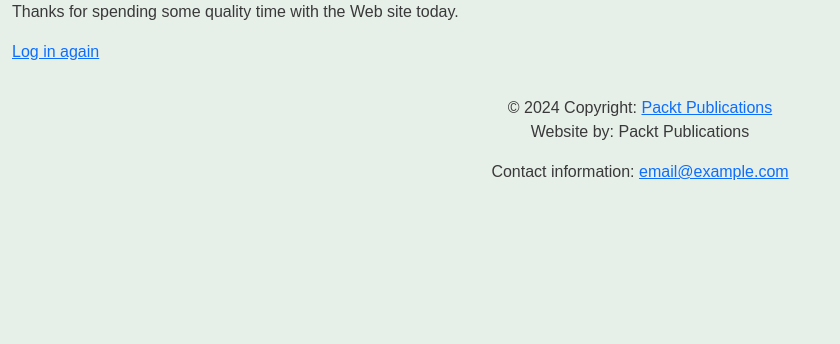
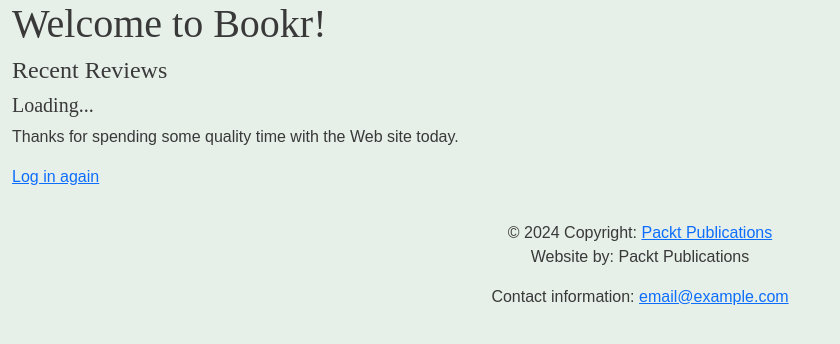
Before and after one commit to natcobbinah/Bookr_Django, a Django app: template templates/registration/logged_out.html in a window 1280 px wide. Shown: the part 100-444 px from the top of the page, without its empty margins (0-840 px from the left). Run offline with Django 3.2, Linux system fonts and the light colour scheme; the template is opened without the code that fills it, so the values that code supplies are empty; parts of the project's set-up code (start-up, migrations or seed data) failed here and were passed over.

Commit message:
recent reviews generated with react library

```diff
--- /dev/null
+++ b/static/js/recent-reviews.js
@@ -0,0 +1,145 @@
+class ReviewDisplay extends React.Component {
+    constructor(props) {
+        super(props);
+        this.state = {
+            review: props.review
+        }
+    }
+
+    render() {
+        const review = this.state.review
+        return (
+            <div className="col mb-4">
+                <div className="card">
+                    <div className="card-body">
+                        <h5 className="card-title">
+                            {review.book}
+                        </h5>
+                        <strong>({review.rating})</strong>
+                        <h6 className="card-subtitle mb-2 text-muted">
+                            {review.creator.email}
+                        </h6>
+                        <p className="card-text">
+                            {review.content}
+                        </p>
+                    </div>
+                    <div className="card-footer">
+                        <a href={'/book/' + review.book_id + '/'} className="card-link">
+                            View Book
+                        </a>
+                    </div>
+                </div>
+            </div>
+        )
+    }
+}
+
+class RecentReviews extends React.Component {
+    constructor(props) {
+        super(props);
+        this.state = {
+            reviews: [],
+            currentUrl: "http://127.0.0.1:8000/api/reviews?limit=3",
+            nextUrl: null,
+            previousUrl: null,
+            loading: false
+        }
+    }
+
+    fetchReviews() {
+        if (this.state.loading)
+            return;
+        this.setState({
+            loading: true
+        })
+
+        fetch(this.state.currentUrl, {
+            method: 'GET',
+            headers: {
+                Accept: 'application/json',
+            }
+        }).then((response) => {
+            return response.json();
+        }).then((data) => {
+            this.setState({
+                loading: false,
+                reviews: data.results,
+                nextUrl: data.next,
+                previousUrl: data.previous,
+            })
+        })
+    }
+
+    componentDidMount() {
+        this.fetchReviews()
+    }
+
+    loadNext() {
+        if (this.state.nextUrl == null)
+            return;
+
+        this.state.currentUrl = this.state.nextUrl;
+        this.fetchReviews()
+    }
+
+    loadPrevious() {
+        if (this.state.previousUrl === null)
+            return;
+
+        this.state.currentUrl = this.state.previousUrl;
+        this.fetchReviews()
+    }
+
+    render() {
+        if (this.state.loading) {
+            return <h5>Loading...</h5>
+        }
+
+        const previousButton = (
+            <button
+                className="btn btn-primary mb-3 mx-5"
+                onClick={
+                    () => { this.loadPrevious() }
+                }
+                disabled={this.state.previousUrl == null}
+            >
+                Previous
+            </button>
+        );
+
+        const nextButton = (
+            <button
+                className="btn btn-primary mb-3 float-right"
+                onClick={() => { this.loadNext() }}
+                disabled={this.state.nextUrl == null}
+            >
+                Next
+            </button>
+        );
+
+        let reviewItems = '';
+
+        if (this.state.reviews.length === 0) {
+            reviewItems = <h5>No reviews to display</h5>
+        } else {
+            reviewItems = this.state.reviews.map((review) => {
+                return <ReviewDisplay key={review.pk} review={review} />
+            })
+        }
+
+        return (
+            <div className="row justify-content-between">
+                {reviewItems}
+                <div>
+                    {previousButton}
+                    {nextButton}
+                </div>
+            </div>
+
+        )
+    }
+}
+
+ReactDOM.render(
+    <RecentReviews />, document.getElementById('recent_reviews')
+);
--- a/templates/base.html
+++ b/templates/base.html
@@ -71,8 +71,11 @@
         </div>
         {% endfor %}
 
+        <h1>Welcome to Bookr!</h1>
+        <h4>Recent Reviews</h4>
+        <div id="recent_reviews"></div>
+
         {% block content %}
-        <h1>Welcome to Bookr!</h1>
         {% endblock %}
     </div>
 
@@ -92,6 +95,13 @@
     <script src="https://cdn.jsdelivr.net/npm/bootstrap@5.3.3/dist/js/bootstrap.min.js"
         integrity="sha384-0pUGZvbkm6XF6gxjEnlmuGrJXVbNuzT9qBBavbLwCsOGabYfZo0T0to5eqruptLy"
         crossorigin="anonymous"></script>
+
+    <script crossorigin src="https://unpkg.com/react@18/umd/react.development.js"></script>
+    <script crossorigin src="https://unpkg.com/react-dom@18/umd/react-dom.development.js"></script>
+    <!--This should be included on the page after your other React-related script tags, but before you include any files containing JSX.-->
+    <script src="https://unpkg.com/@babel/standalone/babel.min.js"></script>
+
+    <script src="{% static 'js/recent-reviews.js' %}" type="text/babel"></script>
 </body>
 
 </html>
```
